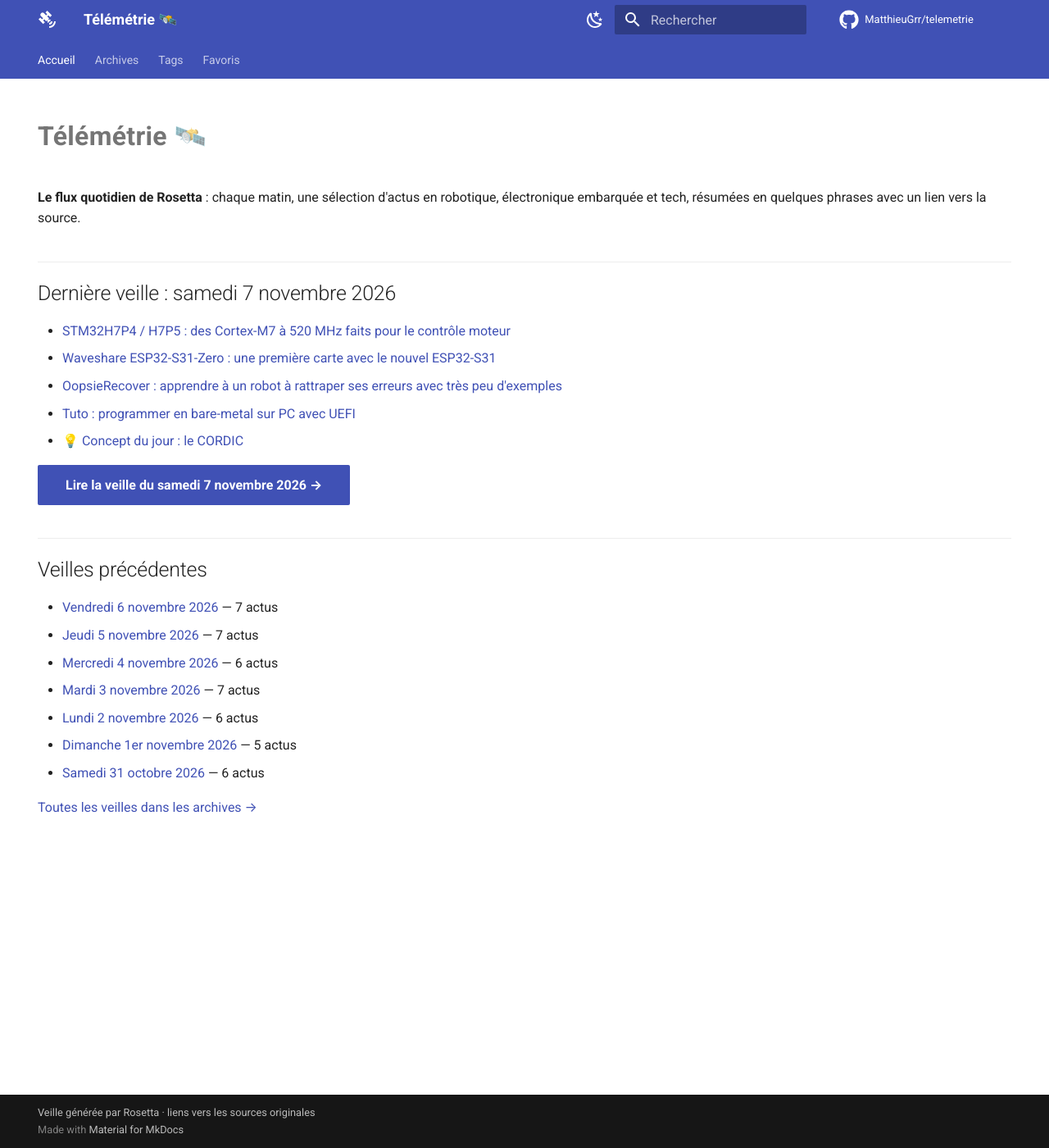
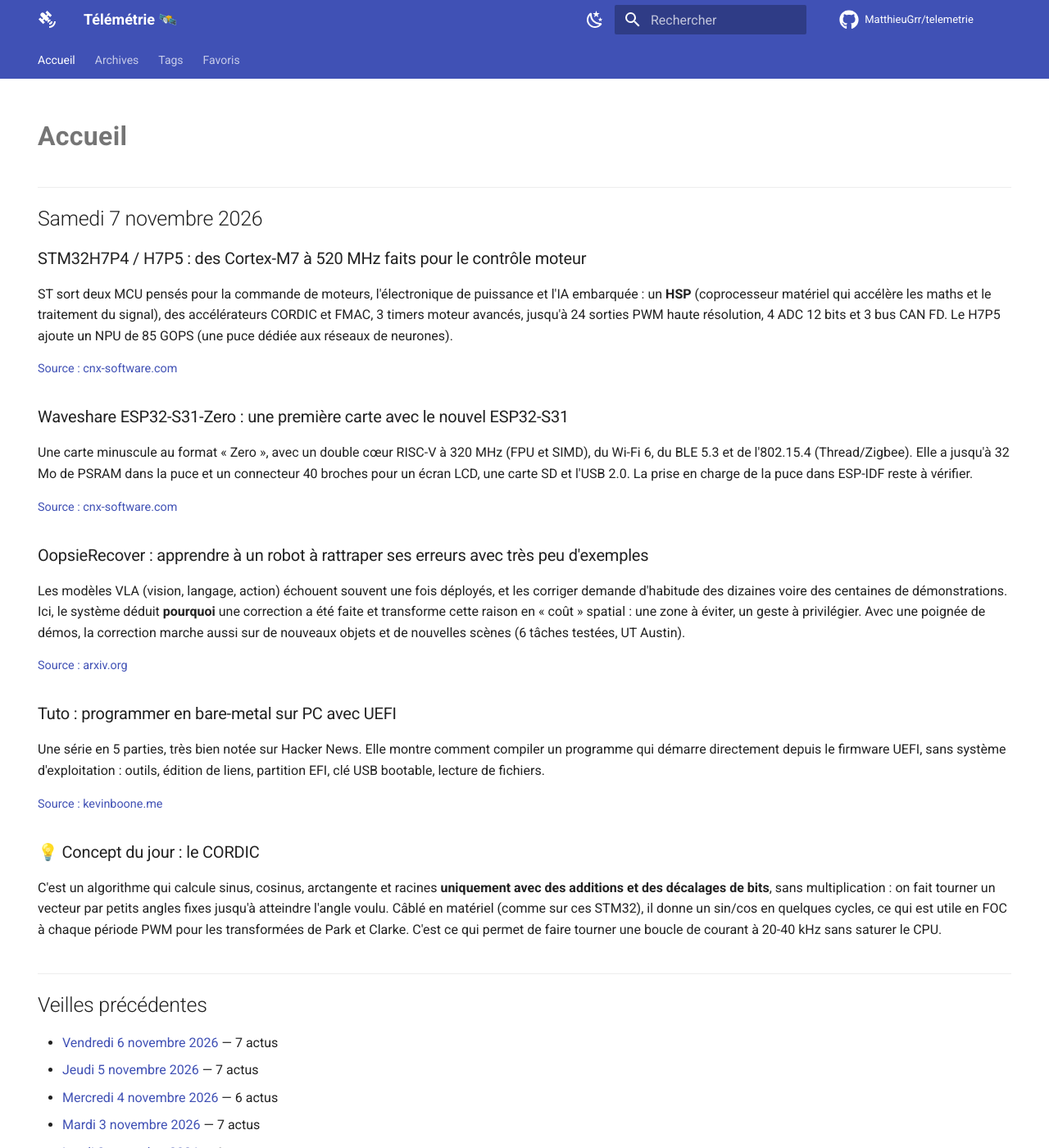
Before and after one commit to MatthieuGrr/telemetrie, an MkDocs documentation site: the page built from docs/index.md, in a window 1280 px wide and 1400 px high. Shown: the whole window at 82% size. Built offline with MkDocs 1.6.1 and Material for MkDocs 9.7.7, drawn with Linux system fonts in a browser that asks for light colours; comment, search, counter and statistics services are not loaded; some of the changed text lies outside the part shown.

Commit message:
Accueil : veille du jour en entier, sans doublon de titre ni bandeau d'intro

```diff
--- a/docs/index.md
+++ b/docs/index.md
@@ -5,19 +5,41 @@ hide:
   - toc
 ---
 
-# Télémétrie 🛰️
+## Samedi 7 novembre 2026
 
-**Le flux quotidien de Rosetta** : chaque matin, une sélection d'actus en robotique, électronique embarquée et tech, résumées en quelques phrases avec un lien vers la source.
 
-## Dernière veille : samedi 7 novembre 2026
 
-- [STM32H7P4 / H7P5 : des Cortex-M7 à 520 MHz faits pour le contrôle moteur](2026/11/2026-11-07.md#stm32h7p4-h7p5-des-cortex-m7-a-520-mhz-faits-pour-le-controle-moteur)
-- [Waveshare ESP32-S31-Zero : une première carte avec le nouvel ESP32-S31](2026/11/2026-11-07.md#waveshare-esp32-s31-zero-une-premiere-carte-avec-le-nouvel-esp32-s31)
-- [OopsieRecover : apprendre à un robot à rattraper ses erreurs avec très peu d'exemples](2026/11/2026-11-07.md#oopsierecover-apprendre-a-un-robot-a-rattraper-ses-erreurs-avec-tres-peu-dexemples)
-- [Tuto : programmer en bare-metal sur PC avec UEFI](2026/11/2026-11-07.md#tuto-programmer-en-bare-metal-sur-pc-avec-uefi)
-- [💡 Concept du jour : le CORDIC](2026/11/2026-11-07.md#concept-du-jour-le-cordic)
+### STM32H7P4 / H7P5 : des Cortex-M7 à 520 MHz faits pour le contrôle moteur
 
-[Lire la veille du samedi 7 novembre 2026 →](2026/11/2026-11-07.md){ .md-button .md-button--primary }
+ST sort deux MCU pensés pour la commande de moteurs, l'électronique de puissance et l'IA embarquée : un **HSP** (coprocesseur matériel qui accélère les maths et le traitement du signal), des accélérateurs CORDIC et FMAC, 3 timers moteur avancés, jusqu'à 24 sorties PWM haute résolution, 4 ADC 12 bits et 3 bus CAN FD. Le H7P5 ajoute un NPU de 85 GOPS (une puce dédiée aux réseaux de neurones).
+
+[Source : cnx-software.com](https://www.cnx-software.com/2026/11/06/520-mhz-stm32h7p4-stm32h7p5-arm-cortex-m7-mcus-feature-hardware-signal-processor-hsp-optional-neural-art-npu/)
+{ .source-link }
+
+### Waveshare ESP32-S31-Zero : une première carte avec le nouvel ESP32-S31
+
+Une carte minuscule au format « Zero », avec un double cœur RISC-V à 320 MHz (FPU et SIMD), du Wi-Fi 6, du BLE 5.3 et de l'802.15.4 (Thread/Zigbee). Elle a jusqu'à 32 Mo de PSRAM dans la puce et un connecteur 40 broches pour un écran LCD, une carte SD et l'USB 2.0. La prise en charge de la puce dans ESP-IDF reste à vérifier.
+
+[Source : cnx-software.com](https://www.cnx-software.com/2026/11/07/waveshare-esp32-s31-zero-a-tiny-esp32-s31-board-with-up-to-32mb-psram-32mb-spi-flash/)
+{ .source-link }
+
+### OopsieRecover : apprendre à un robot à rattraper ses erreurs avec très peu d'exemples
+
+Les modèles VLA (vision, langage, action) échouent souvent une fois déployés, et les corriger demande d'habitude des dizaines voire des centaines de démonstrations. Ici, le système déduit **pourquoi** une correction a été faite et transforme cette raison en « coût » spatial : une zone à éviter, un geste à privilégier. Avec une poignée de démos, la correction marche aussi sur de nouveaux objets et de nouvelles scènes (6 tâches testées, UT Austin).
+
+[Source : arxiv.org](https://arxiv.org/abs/2611.08462)
+{ .source-link }
+
+### Tuto : programmer en bare-metal sur PC avec UEFI
+
+Une série en 5 parties, très bien notée sur Hacker News. Elle montre comment compiler un programme qui démarre directement depuis le firmware UEFI, sans système d'exploitation : outils, édition de liens, partition EFI, clé USB bootable, lecture de fichiers.
+
+[Source : kevinboone.me](https://kevinboone.me/efitest_index.html)
+{ .source-link }
+
+### 💡 Concept du jour : le CORDIC
+
+C'est un algorithme qui calcule sinus, cosinus, arctangente et racines **uniquement avec des additions et des décalages de bits**, sans multiplication : on fait tourner un vecteur par petits angles fixes jusqu'à atteindre l'angle voulu. Câblé en matériel (comme sur ces STM32), il donne un sin/cos en quelques cycles, ce qui est utile en FOC à chaque période PWM pour les transformées de Park et Clarke. C'est ce qui permet de faire tourner une boucle de courant à 20-40 kHz sans saturer le CPU.
 
 ## Veilles précédentes
 
@@ -30,3 +52,8 @@ hide:
 - [Samedi 31 octobre 2026](2026/10/2026-10-31.md) — 6 actus
 
 [Toutes les veilles dans les archives →](archives.md)
+
+
+---
+
+<small>Le flux quotidien de Rosetta : une sélection d'actus en robotique, électronique embarquée et tech, avec un lien vers chaque source.</small>
```
Also changed, not shown: 1 other file.
